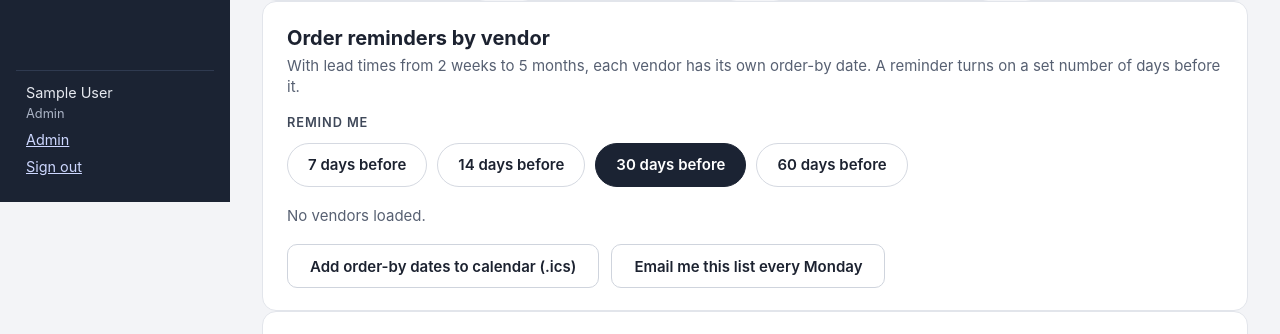
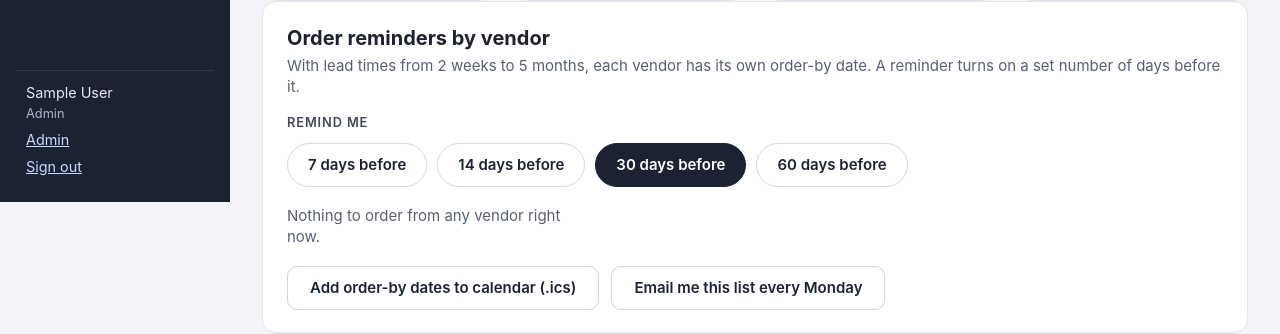
Before and after one commit to lucas-richards/acumatica_mrp, a Django app: page / in a window 1280 px wide. Shown: the part 598-932 px from the top of the page. Run offline with Django 5.2, Linux system fonts and the light colour scheme; the visitor is signed in with stand-in values (Sample User, id 1); data comes from the database, SQL or seed files in the repository; data that the repository does not hold is empty.

Commit message:
Show the 5 most used vendors with a search for the rest; hide reminder cards with nothing to order
Co-Authored-By: Claude Opus 5.5 <noreply@anthropic.com>

```diff
--- a/mrp/services.py
+++ b/mrp/services.py
@@ -2,6 +2,7 @@
 from __future__ import annotations
 
 import datetime as dt
+from collections import Counter
 from dataclasses import dataclass
 from decimal import Decimal
 from typing import Optional
@@ -116,3 +117,20 @@ def options_from_query(params, settings_obj: models.PlanSettings) -> PlanOptions
 
 def last_sync() -> Optional[models.SyncRun]:
     return models.SyncRun.objects.filter(status=models.SyncRun.OK).first()
+
+
+def purchasing_vendors() -> list[tuple[str, str]]:
+    """(vendor_id, name) of vendors that are the planning vendor for at least one component,
+    most used first: by PO lines in the synced history, then by number of components supplied."""
+    component_skus = set(models.StockItem.objects.filter(kind=models.StockItem.COMPONENT)
+                         .values_list('sku', flat=True))
+    chosen: dict[str, tuple[bool, str]] = {}   # sku -> (is_default, vendor_id), same rule as planning inputs
+    for sku, vendor_id, is_default in models.ItemVendor.objects.order_by('id').values_list('sku', 'vendor_id', 'is_default'):
+        if sku in component_skus and (sku not in chosen or (is_default and not chosen[sku][0])):
+            chosen[sku] = (is_default, vendor_id)
+    component_counts = Counter(vendor_id for _, vendor_id in chosen.values())
+    po_counts = Counter(models.PoHistory.objects.filter(vendor_id__in=component_counts)
+                        .values_list('vendor_id', flat=True))
+    names = dict(models.Vendor.objects.filter(vendor_id__in=component_counts).values_list('vendor_id', 'name'))
+    ranked = sorted(component_counts, key=lambda v: (-po_counts[v], -component_counts[v], names.get(v, v)))
+    return [(v, names.get(v, v)) for v in ranked]
--- a/mrp/templates/mrp/_plan_content.html
+++ b/mrp/templates/mrp/_plan_content.html
@@ -9,6 +9,16 @@
          {% if vid == options.vendor_id|default_if_none:'' %}aria-current="true"{% endif %}>{{ name }}</a>
       {% endfor %}
     </div>
+    {% if more_vendors %}
+    <div class="vendor-search">
+      <label for="vendor-q">Find another vendor <span class="muted">({{ more_vendors }} more)</span></label>
+      <input type="search" id="vendor-q" name="q" placeholder="Vendor name or ID" autocomplete="off"
+             hx-get="{% url 'mrp:vendor_search' %}" hx-trigger="input changed delay:250ms, search"
+             hx-target="#vendor-results" hx-vals='{"cover": "{{ options.cover_months }}", "mode": "{{ options.qty_mode.value }}"}'
+             aria-controls="vendor-results">
+      <div id="vendor-results" class="chips vendor-results" aria-live="polite"></div>
+    </div>
+    {% endif %}
   </div>
   <div class="filter-row">
     <div class="filter-group">
@@ -98,17 +108,17 @@
   {% endif %}
 
   <ul class="vendor-cards">
-    {% for r in result.reminders %}
+    {% for r in due_reminders %}
     <li class="card vendor-card{% if r.vendor.vendor_id == options.vendor_id %} is-selected{% endif %}">
       <div class="vendor-card-head">
         <h3><a href="{{ plan_url }}?vendor={{ r.vendor.vendor_id|urlencode }}&amp;cover={{ options.cover_months }}&amp;mode={{ options.qty_mode.value }}">{{ r.vendor.name }}</a></h3>
         <span class="pill pill-{{ r.status|status_class }}">{{ r.status.value }}</span>
       </div>
-      <p class="vendor-when">{% if not r.components_due %}Nothing to order yet{% elif r.order_now %}Order now{% else %}Order by {{ r.next_order_by|date:"M j" }}{% endif %}</p>
-      <p class="muted">Lead time {{ r.vendor.lead_time_days|lead_time }} · {% if r.components_due %}{{ r.components_due }} component{{ r.components_due|pluralize }} due{% else %}No components due{% endif %}</p>
+      <p class="vendor-when">{% if r.order_now %}Order now{% else %}Order by {{ r.next_order_by|date:"M j" }}{% endif %}</p>
+      <p class="muted">Lead time {{ r.vendor.lead_time_days|lead_time }} · {{ r.components_due }} component{{ r.components_due|pluralize }} due</p>
     </li>
     {% empty %}
-    <li class="muted">No vendors loaded.</li>
+    <li class="muted">Nothing to order from any vendor right now.</li>
     {% endfor %}
   </ul>
   <div class="actions">
--- a/mrp/templates/mrp/email/weekly_digest.txt
+++ b/mrp/templates/mrp/email/weekly_digest.txt
@@ -4,8 +4,8 @@
 {% if result.summary.out_before_arrival %}Out before an order would arrive: {{ result.summary.out_before_arrival|join:", " }}
 {% endif %}
 Order reminders by vendor (remind {{ result.reminder_days }} days before):
-{% for r in result.reminders %}- {{ r.vendor.name }}: {{ r.status.value }} · {% if not r.components_due %}nothing to order yet{% elif r.order_now %}order now{% else %}order by {{ r.next_order_by|date:"M j" }}{% endif %} · lead time {{ r.vendor.lead_time_days|lead_time }} · {{ r.components_due }} due
-{% endfor %}
+{% for r in result.reminders %}{% if r.components_due %}- {{ r.vendor.name }}: {{ r.status.value }} · {% if r.order_now %}order now{% else %}order by {{ r.next_order_by|date:"M j" }}{% endif %} · lead time {{ r.vendor.lead_time_days|lead_time }} · {{ r.components_due }} due
+{% endif %}{% endfor %}
 {% if to_order %}Components to order (most urgent first):
 {% for p in to_order %}- {{ p.sku }} {{ p.component.description }} ({{ p.component.vendor_name|default:"no vendor" }}): {{ p.suggested_qty|qty }} · order by {% if p.order_now %}now{% else %}{{ p.order_by_date|date:"M j" }}{% endif %} · {{ p.estimated_cost|money }}
 {% endfor %}{% endif %}
--- a/mrp/urls.py
+++ b/mrp/urls.py
@@ -6,6 +6,7 @@ app_name = 'mrp'
 
 urlpatterns = [
     path('', views.plan, name='plan'),
+    path('vendors/search/', views.vendor_search, name='vendor_search'),
     # SKU is last and uses <path:> because Acumatica inventory IDs may contain "/"
     path('breakdown/<path:sku>', views.breakdown, name='breakdown'),
     path('export.csv', views.export_csv, name='export_csv'),
--- a/mrp/views.py
+++ b/mrp/views.py
@@ -18,6 +18,8 @@ from .roles import is_planner, planner_required, viewer_required
 
 COVER_CHOICES = [(0, 'Lead time only')] + [(n, f'+{n} month' + ('s' if n > 1 else '')) for n in range(1, MAX_COVER_MONTHS + 1)]
 QTY_MODE_CHOICES = models.PlanSettings.QTY_MODE_CHOICES
+TOP_VENDOR_CHIPS = 5
+VENDOR_SEARCH_LIMIT = 12
 
 
 def _query(options, **changes):
@@ -30,7 +32,11 @@ def _plan_context(request):
     settings_obj = models.PlanSettings.load()
     options = services.options_from_query(request.GET, settings_obj)
     result = services.build_plan(options, settings_obj)
-    vendors = list(models.Vendor.objects.values_list('vendor_id', 'name'))
+    vendors = services.purchasing_vendors()
+    top = vendors[:TOP_VENDOR_CHIPS]
+    if options.vendor_id and options.vendor_id not in dict(top):
+        # Keep a vendor picked from search visible as the active chip
+        top.append((options.vendor_id, dict(vendors).get(options.vendor_id, options.vendor_id)))
     return {
         'nav': 'plan',
         'result': result,
@@ -40,7 +46,9 @@ def _plan_context(request):
         'is_default_view': (options.cover_months == settings_obj.cover_months
                             and options.qty_mode.value == settings_obj.qty_mode),
         'vendor_chips': [('', 'All vendors', _query(options, vendor=''))]
-                        + [(vid, name, _query(options, vendor=vid)) for vid, name in vendors],
+                        + [(vid, name, _query(options, vendor=vid)) for vid, name in top],
+        'more_vendors': len(vendors) - min(len(vendors), TOP_VENDOR_CHIPS),
+        'due_reminders': [r for r in result.reminders if r.components_due],
         'cover_chips': [(n, label, _query(options, cover=n)) for n, label in COVER_CHOICES],
         'mode_chips': [(value, label, _query(options, mode=value)) for value, label in QTY_MODE_CHOICES],
         'reminder_choices': REMINDER_DAY_CHOICES,
@@ -59,6 +67,23 @@ def plan(request):
     # HTMX filter clicks swap only the plan content
     template = 'mrp/_plan_content.html' if request.headers.get('HX-Request') and not request.headers.get('HX-History-Restore-Request') else 'mrp/plan.html'
     return render(request, template, context)
+
+
+@require_GET
+@viewer_required
+def vendor_search(request):
+    """HTMX: vendor chips matching the search text (name or ID), keeping cover and mode."""
+    options = services.options_from_query(request.GET, models.PlanSettings.load())
+    q = (request.GET.get('q') or '').strip().lower()
+    matches = []
+    if q:
+        matches = [(vid, name) for vid, name in services.purchasing_vendors()
+                   if q in name.lower() or q in vid.lower()][:VENDOR_SEARCH_LIMIT]
+    return render(request, 'mrp/_vendor_results.html', {
+        'q': q,
+        'results': [(vid, name, _query(options, vendor=vid)) for vid, name in matches],
+        'limit': VENDOR_SEARCH_LIMIT,
+    })
 
 
 @require_GET
--- a/static/mrp/app.css
+++ b/static/mrp/app.css
@@ -70,6 +70,11 @@ h1 { font-size: 1.85rem; font-weight: 700; letter-spacing: -.01em; }
 .filters { display: grid; gap: 18px; }
 .filter-row { display: flex; flex-wrap: wrap; gap: 18px 48px; }
 .chips { display: flex; flex-wrap: wrap; gap: 10px; }
+.vendor-search { display: grid; gap: 6px; margin-top: 14px; max-width: 520px; }
+.vendor-search label { font-weight: 600; font-size: .9rem; }
+.vendor-search input { min-height: 44px; padding: 8px 14px; border: 1px solid #b9c0cc; border-radius: 999px; font: inherit; background: #fff; color: var(--text); }
+.vendor-results:empty { display: none; }
+.vendor-results { margin-top: 4px; }
 .chip { display: inline-flex; align-items: center; min-height: 44px; padding: 8px 20px; border-radius: 999px; border: 1px solid #d5d9e1; background: #fff; color: var(--text); font: inherit; font-weight: 600; text-decoration: none; cursor: pointer; }
 .chip:hover { border-color: #9aa3b5; }
 .chip.is-active { background: var(--navy); border-color: var(--navy); color: #fff; }
```
Also changed, not shown: mrp/templates/mrp/_vendor_results.html (added, +8 -0 lines), mrp/tests/test_app.py (+35 -1 lines).
